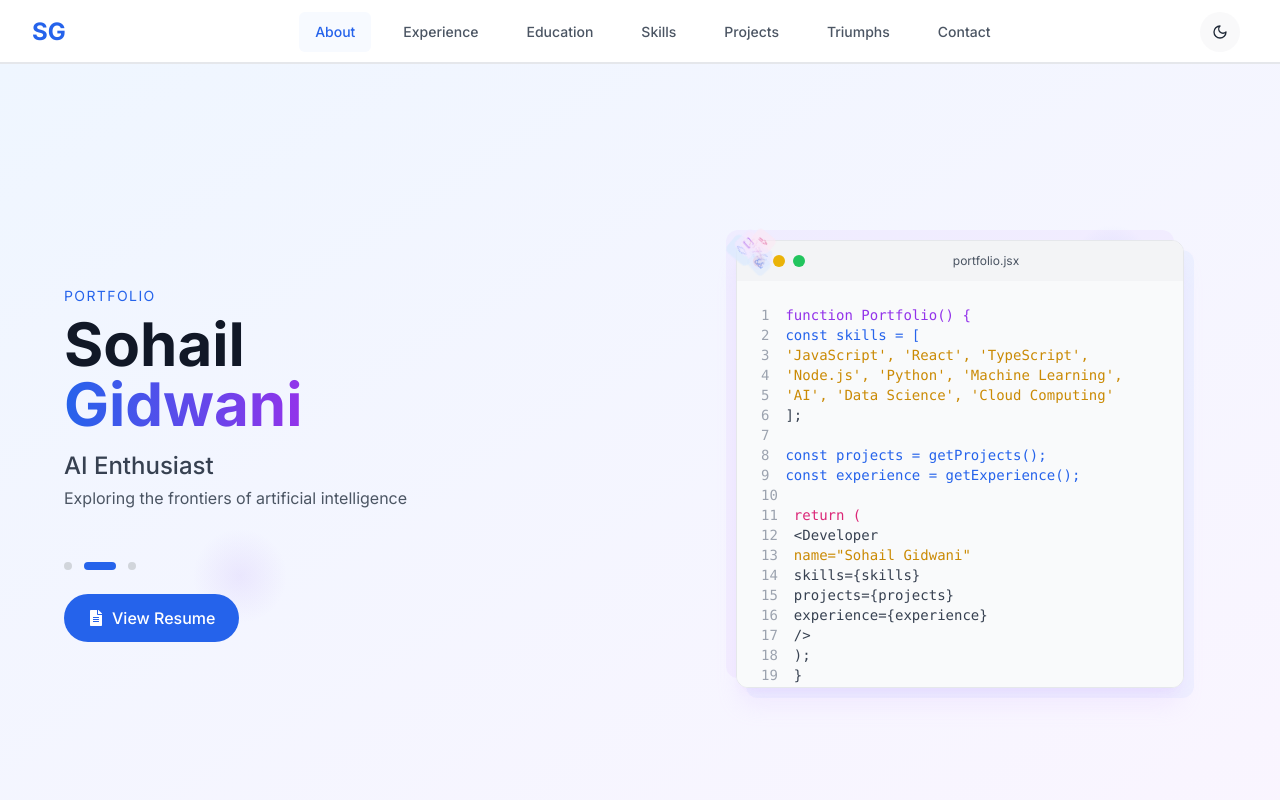
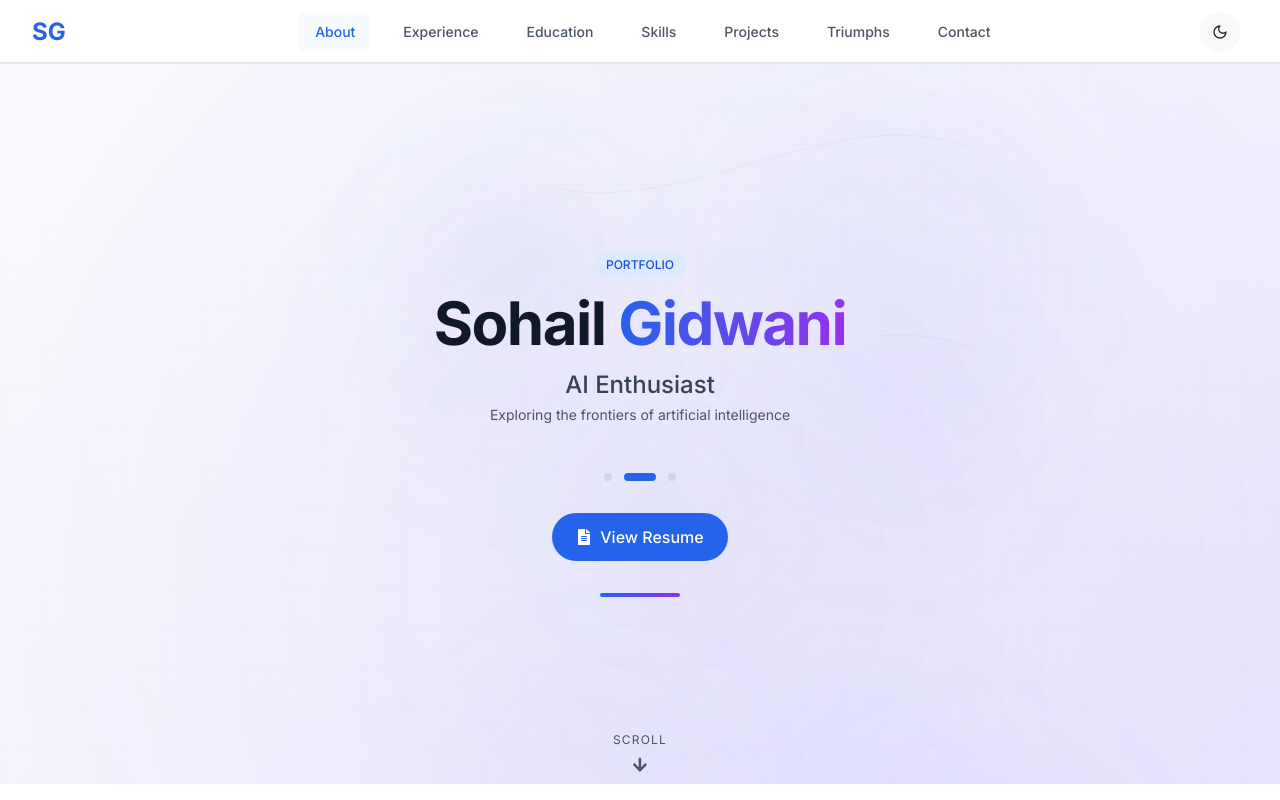
Before and after one commit to SohailGidwani/next-portfolio, a Next.js app: page / in a window 1280 px wide. Shown: the top 800 px of the page. Built offline with nearby package versions, Linux system fonts and the light colour scheme.

Commit message:
Refactor Hero component to enhance visual effects and streamline code by removing unused state and optimizing animations.

```diff
--- a/app/components/Hero.tsx
+++ b/app/components/Hero.tsx
@@ -3,7 +3,7 @@
 import { useEffect, useRef, useState } from "react"
 import { motion, useScroll, useTransform, AnimatePresence } from "framer-motion"
 import { useTheme } from "next-themes"
-import { FaFileAlt, FaArrowDown, FaArrowRight } from "react-icons/fa"
+import { FaFileAlt, FaArrowDown } from "react-icons/fa"
 
 interface HeroProps {
   setActiveSection: (section: string) => void
@@ -15,7 +15,6 @@ export default function Hero({ setActiveSection }: HeroProps) {
   const [mounted, setMounted] = useState(false)
   const [activeIndex, setActiveIndex] = useState(0)
   const [isResumeHovered, setIsResumeHovered] = useState(false)
-  const [isMobile, setIsMobile] = useState(false)
 
   // For parallax scrolling effect
   const { scrollYProgress } = useScroll({
@@ -23,25 +22,10 @@ export default function Hero({ setActiveSection }: HeroProps) {
     offset: ["start start", "end start"],
   })
 
-  const y1 = useTransform(scrollYProgress, [0, 1], [0, 100])
-  const y2 = useTransform(scrollYProgress, [0, 1], [0, 200])
-  const y3 = useTransform(scrollYProgress, [0, 1], [0, 300])
-
-  const opacitySection = useTransform(scrollYProgress, [0, 0.8], [1, 0])
+  const opacity = useTransform(scrollYProgress, [0, 0.5], [1, 0])
 
   useEffect(() => {
     setMounted(true)
-
-    // Check if mobile
-    const checkIfMobile = () => {
-      setIsMobile(window.innerWidth < 768) // 768px is the md breakpoint in Tailwind
-    }
-
-    // Initial check
-    checkIfMobile()
-
-    // Add event listener for window resize
-    window.addEventListener("resize", checkIfMobile)
 
     // Intersection observer for section detection
     const observer = new IntersectionObserver(
@@ -68,7 +52,6 @@ export default function Hero({ setActiveSection }: HeroProps) {
         observer.unobserve(sectionRef.current)
       }
       clearInterval(interval)
-      window.removeEventListener("resize", checkIfMobile)
     }
   }, [setActiveSection])
 
@@ -89,81 +72,183 @@ export default function Hero({ setActiveSection }: HeroProps) {
   return (
     <section
       ref={sectionRef}
-      className={`relative h-screen max-h-[800px] overflow-hidden ${isDark ? "bg-black" : "bg-white"}`}
+      className="relative overflow-hidden"
+      style={{
+        height: "calc(100vh - 80px)",
+        maxHeight: "800px",
+      }}
     >
-      {/* Diagonal split background */}
-      <div className="absolute inset-0 z-0">
+      {/* Base gradient background */}
       <div
-          className={`absolute inset-0 ${
-            isDark ? "bg-gradient-to-br from-blue-950 to-purple-950" : "bg-gradient-to-br from-blue-50 to-purple-50"
-          }`}
-        ></div>
+        className="absolute inset-0 transition-colors duration-1000"
+        style={{
+          background: isDark
+            ? "linear-gradient(135deg, #0f172a 0%, #1e1b4b 100%)"
+            : "linear-gradient(135deg, #f8fafc 0%, #ede9fe 100%)",
+        }}
+      />
 
-        <svg className="absolute inset-0 w-full h-full" preserveAspectRatio="none">
+      {/* Animated gradient overlay */}
+      <div className="absolute inset-0 overflow-hidden opacity-30">
+        <motion.div
+          className="absolute inset-0 w-[200%] h-[200%]"
+          animate={{
+            x: [0, -500],
+            y: [0, -500],
+          }}
+          transition={{
+            duration: 60,
+            repeat: Number.POSITIVE_INFINITY,
+            repeatType: "reverse",
+            ease: "linear",
+          }}
+          style={{
+            background: isDark
+              ? "radial-gradient(circle at 30% 40%, rgba(79, 70, 229, 0.4) 0%, transparent 40%), radial-gradient(circle at 70% 60%, rgba(124, 58, 237, 0.4) 0%, transparent 40%)"
+              : "radial-gradient(circle at 30% 40%, rgba(79, 70, 229, 0.2) 0%, transparent 40%), radial-gradient(circle at 70% 60%, rgba(124, 58, 237, 0.2) 0%, transparent 40%)",
+          }}
+        />
+      </div>
+
+      {/* Animated mesh grid */}
+      <div className="absolute inset-0 overflow-hidden">
+        <svg width="100%" height="100%" className="absolute inset-0 opacity-[0.03]">
           <defs>
-            <linearGradient id="grad1" x1="0%" y1="0%" x2="100%" y2="100%">
-              <stop offset="0%" style={{ stopColor: isDark ? "#0f172a" : "#f8fafc", stopOpacity: 0.8 }} />
-              <stop offset="100%" style={{ stopColor: isDark ? "#1e1b4b" : "#ede9fe", stopOpacity: 0.8 }} />
-            </linearGradient>
+            <pattern id="grid-pattern" width="40" height="40" patternUnits="userSpaceOnUse">
+              <path d="M 40 0 L 0 0 0 40" fill="none" stroke={isDark ? "white" : "black"} strokeWidth="0.5" />
+            </pattern>
           </defs>
-          <polygon points="0,0 100%,0 0,100%" fill="url(#grad1)" />
+          <rect width="100%" height="100%" fill="url(#grid-pattern)" />
+        </svg>
+        <motion.div
+          className="absolute inset-0"
+          animate={{
+            scale: [1, 1.1, 1],
+            rotate: [0, 1, 0],
+          }}
+          transition={{
+            duration: 20,
+            repeat: Number.POSITIVE_INFINITY,
+            repeatType: "reverse",
+            ease: "linear",
+          }}
+        />
+      </div>
+
+      {/* Floating orbs */}
+      <div className="absolute inset-0 overflow-hidden">
+        {[...Array(8)].map((_, i) => {
+          const size = Math.random() * 300 + 100
+          return (
+            <motion.div
+              key={i}
+              className={`absolute rounded-full blur-3xl`}
+              style={{
+                width: size,
+                height: size,
+                background: isDark
+                  ? i % 2 === 0
+                    ? "rgba(59, 130, 246, 0.03)"
+                    : "rgba(139, 92, 246, 0.03)"
+                  : i % 2 === 0
+                    ? "rgba(59, 130, 246, 0.03)"
+                    : "rgba(139, 92, 246, 0.03)",
+                top: `${Math.random() * 100}%`,
+                left: `${Math.random() * 100}%`,
+              }}
+              animate={{
+                x: [Math.random() * 100 - 50, Math.random() * 100 - 50, Math.random() * 100 - 50],
+                y: [Math.random() * 100 - 50, Math.random() * 100 - 50, Math.random() * 100 - 50],
+              }}
+              transition={{
+                duration: Math.random() * 30 + 30,
+                repeat: Number.POSITIVE_INFINITY,
+                repeatType: "reverse",
+                ease: "linear",
+              }}
+            />
+          )
+        })}
+      </div>
+
+      {/* Animated lines */}
+      <div className="absolute inset-0 overflow-hidden">
+        <svg width="100%" height="100%" className="absolute inset-0" style={{ opacity: isDark ? 0.05 : 0.03 }}>
+          <motion.path
+            d="M0,100 C150,200 350,0 500,100 C650,200 850,0 1000,100"
+            stroke={isDark ? "white" : "black"}
+            strokeWidth="1"
+            fill="none"
+            initial={{ pathLength: 0, pathOffset: 1 }}
+            animate={{ pathLength: 1, pathOffset: 0 }}
+            transition={{
+              duration: 15,
+              repeat: Number.POSITIVE_INFINITY,
+              ease: "linear",
+            }}
+          />
+          <motion.path
+            d="M0,300 C150,400 350,200 500,300 C650,400 850,200 1000,300"
+            stroke={isDark ? "white" : "black"}
+            strokeWidth="1"
+            fill="none"
+            initial={{ pathLength: 0, pathOffset: 1 }}
+            animate={{ pathLength: 1, pathOffset: 0 }}
+            transition={{
+              duration: 15,
+              repeat: Number.POSITIVE_INFINITY,
+              ease: "linear",
+              delay: 5,
+            }}
+          />
+          <motion.path
+            d="M0,500 C150,600 350,400 500,500 C650,600 850,400 1000,500"
+            stroke={isDark ? "white" : "black"}
+            strokeWidth="1"
+            fill="none"
+            initial={{ pathLength: 0, pathOffset: 1 }}
+            animate={{ pathLength: 1, pathOffset: 0 }}
+            transition={{
+              duration: 15,
+              repeat: Number.POSITIVE_INFINITY,
+              ease: "linear",
+              delay: 10,
+            }}
+          />
         </svg>
       </div>
 
-      {/* Floating elements */}
+      {/* Main content */}
+      <div className="relative z-10 container mx-auto px-6 h-full flex flex-col justify-center items-center py-10">
         <motion.div
-        className="absolute top-[20%] right-[10%] w-12 h-12 md:w-20 md:h-20 rounded-full opacity-20"
-        style={{
-          background: isDark
-            ? "radial-gradient(circle, rgba(59,130,246,0.6) 0%, rgba(59,130,246,0) 70%)"
-            : "radial-gradient(circle, rgba(37,99,235,0.4) 0%, rgba(37,99,235,0) 70%)",
-          y: y1,
-        }}
-      />
+          className="max-w-3xl mx-auto text-center"
+          style={{ opacity }}
+          initial={{ opacity: 0, y: 20 }}
+          animate={{ opacity: 1, y: 0 }}
+          transition={{ duration: 0.8 }}
+        >
+          {/* Subtle badge */}
+          <motion.div
+            className={`inline-block px-3 py-1 rounded-full text-xs font-medium mb-4 ${
+              isDark ? "bg-blue-900/50 text-blue-300" : "bg-blue-100 text-blue-700"
+            }`}
+            initial={{ opacity: 0, y: -20 }}
+            animate={{ opacity: 1, y: 0 }}
+            transition={{ duration: 0.5, delay: 0.1 }}
+          >
+            PORTFOLIO
+          </motion.div>
 
-      <motion.div
-        className="absolute bottom-[30%] left-[15%] w-16 h-16 md:w-24 md:h-24 rounded-full opacity-20"
-        style={{
-          background: isDark
-            ? "radial-gradient(circle, rgba(139,92,246,0.6) 0%, rgba(139,92,246,0) 70%)"
-            : "radial-gradient(circle, rgba(124,58,237,0.4) 0%, rgba(124,58,237,0) 70%)",
-          y: y2,
-        }}
-      />
-
-      <motion.div
-        className="absolute top-[60%] right-[20%] w-20 h-20 md:w-32 md:h-32 rounded-full opacity-20"
-        style={{
-          background: isDark
-            ? "radial-gradient(circle, rgba(236,72,153,0.6) 0%, rgba(236,72,153,0) 70%)"
-            : "radial-gradient(circle, rgba(219,39,119,0.4) 0%, rgba(219,39,119,0) 70%)",
-          y: y3,
-        }}
-      />
-
-      {/* Main content */}
-      <motion.div className="relative z-10 w-full h-full flex flex-col md:flex-row" style={{ opacity: opacitySection }}>
-        {/* Left side - Name and title */}
-        <div
-          className={`w-full ${isMobile ? "mx-auto max-w-md" : "md:w-1/2"} h-full flex flex-col justify-center px-6 md:px-12 lg:px-16`}
-        >
-          <motion.div
-            initial={{ opacity: 0, x: -30 }}
-            animate={{ opacity: 1, x: 0 }}
-            transition={{ duration: 0.8, ease: "easeOut" }}
-            className={isMobile ? "text-center" : "max-w-md"}
-          >
-            <h2 className={`text-sm uppercase tracking-widest mb-2 ${isDark ? "text-blue-400" : "text-blue-600"}`}>
-              Portfolio
-            </h2>
-
-            <h1
-              className={`text-4xl sm:text-5xl md:text-5xl lg:text-6xl font-bold mb-4 ${
+          {/* Name */}
+          <motion.h1
+            className={`text-4xl sm:text-5xl md:text-6xl font-bold mb-4 tracking-tight ${
               isDark ? "text-white" : "text-gray-900"
             }`}
+            initial={{ opacity: 0 }}
+            animate={{ opacity: 1 }}
+            transition={{ duration: 0.5, delay: 0.2 }}
           >
-              Sohail
-              <br />
+            Sohail{" "}
             <span
               className={`${
                 isDark
@@ -173,9 +258,10 @@ export default function Hero({ setActiveSection }: HeroProps) {
             >
               Gidwani
             </span>
-            </h1>
+          </motion.h1>
 
-            <div className="h-20 md:h-24 mb-4">
+          {/* Rotating titles */}
+          <div className="h-20 mb-6">
             <AnimatePresence mode="wait">
               <motion.div
                 key={activeIndex}
@@ -183,22 +269,20 @@ export default function Hero({ setActiveSection }: HeroProps) {
                 animate={{ opacity: 1, y: 0 }}
                 exit={{ opacity: 0, y: -20 }}
                 transition={{ duration: 0.5 }}
+                className="flex flex-col items-center"
               >
-                  <h3
-                    className={`text-lg sm:text-xl md:text-2xl font-medium mb-1 ${
-                      isDark ? "text-gray-300" : "text-gray-700"
-                    }`}
-                  >
+                <h2 className={`text-xl sm:text-2xl font-medium mb-1 ${isDark ? "text-gray-300" : "text-gray-700"}`}>
                   {showcaseItems[activeIndex].title}
-                  </h3>
-                  <p className={`text-sm md:text-base ${isDark ? "text-gray-400" : "text-gray-600"}`}>
+                </h2>
+                <p className={`text-sm max-w-lg ${isDark ? "text-gray-400" : "text-gray-600"}`}>
                   {showcaseItems[activeIndex].description}
                 </p>
               </motion.div>
             </AnimatePresence>
           </div>
 
-            <div className={`flex space-x-3 mb-6 ${isMobile ? "justify-center" : ""}`}>
+          {/* Indicator dots */}
+          <div className="flex justify-center space-x-3 mb-8">
             {[0, 1, 2].map((index) => (
               <button
                 key={index}
@@ -221,30 +305,19 @@ export default function Hero({ setActiveSection }: HeroProps) {
           <motion.button
             className={`group relative overflow-hidden px-6 py-3 rounded-full font-medium text-base ${
               isDark ? "bg-blue-600 text-white hover:bg-blue-700" : "bg-blue-600 text-white hover:bg-blue-700"
-              } transition-colors duration-300 ${isMobile ? "mx-auto" : ""}`}
+            } transition-colors duration-300`}
             onHoverStart={() => setIsResumeHovered(true)}
             onHoverEnd={() => setIsResumeHovered(false)}
             onClick={() => window.open("/documents/Sohail_Gidwani_Resume_2024.pdf", "_blank")}
             whileHover={{ scale: 1.05 }}
             whileTap={{ scale: 0.95 }}
+            initial={{ opacity: 0, y: 20 }}
+            animate={{ opacity: 1, y: 0 }}
+            transition={{ duration: 0.5, delay: 0.4 }}
           >
             <span className="relative z-10 flex items-center">
-                <motion.span
-                  className="mr-2 flex items-center justify-center"
-                  animate={isResumeHovered ? { rotate: 360 } : { rotate: 0 }}
-                  transition={{ duration: 0.5 }}
-                >
-                  {isResumeHovered ? <FaArrowRight /> : <FaFileAlt />}
-                </motion.span>
-                <span className="relative">
-                  View Resume
-                  <motion.span
-                    className={`absolute -bottom-1 left-0 h-0.5 ${isDark ? "bg-white" : "bg-white"} rounded-full`}
-                    initial={{ width: 0 }}
-                    animate={{ width: isResumeHovered ? "100%" : 0 }}
-                    transition={{ duration: 0.3 }}
-                  />
-                </span>
+              <FaFileAlt className="mr-2" />
+              <span>View Resume</span>
             </span>
 
             {/* Button glow effect */}
@@ -255,54 +328,29 @@ export default function Hero({ setActiveSection }: HeroProps) {
               transition={{ duration: 0.3 }}
               style={{ originX: 0, originY: 0 }}
             />
+          </motion.button>
 
-              {/* Button particles */}
-              {isResumeHovered && (
-                <>
-                  {[...Array(8)].map((_, i) => (
+          {/* Decorative element */}
           <motion.div
-                      key={i}
-                      className="absolute w-1 h-1 rounded-full bg-white"
-                      initial={{
-                        x: 0,
-                        y: 0,
-                        opacity: 0.7,
-                      }}
-                      animate={{
-                        x: (Math.random() - 0.5) * 100,
-                        y: (Math.random() - 0.5) * 100,
-                        opacity: 0,
-                      }}
-                      transition={{ duration: 0.8 }}
-                      style={{
-                        left: "50%",
-                        top: "50%",
-                      }}
+            className={`mt-8 w-20 h-1 rounded-full mx-auto ${
+              isDark ? "bg-gradient-to-r from-blue-400 to-purple-400" : "bg-gradient-to-r from-blue-600 to-purple-600"
+            }`}
+            initial={{ width: 0 }}
+            animate={{ width: "5rem" }}
+            transition={{ duration: 0.8, delay: 0.6 }}
           />
-                  ))}
-                </>
-              )}
-            </motion.button>
         </motion.div>
       </div>
-
-        {/* Right side - DESKTOP ONLY: Interactive Code Visualization */}
-        {!isMobile && (
-          <div className="hidden md:flex w-1/2 h-full items-center justify-center">
-            <CodeVisualization isDark={isDark} />
-          </div>
-        )}
-      </motion.div>
 
       {/* Scroll indicator */}
       <motion.div
         className="absolute bottom-4 left-1/2 transform -translate-x-1/2 z-10"
         initial={{ opacity: 0 }}
         animate={{ opacity: 1 }}
-        transition={{ delay: 1.2, duration: 0.8 }}
+        transition={{ delay: 1, duration: 0.8 }}
       >
         <motion.div
-          className={`flex flex-col items-center cursor-pointer`}
+          className="flex flex-col items-center cursor-pointer"
           onClick={() => {
             // Scroll to the next section
             const aboutSection = document.getElementById("about")
@@ -323,211 +371,3 @@ export default function Hero({ setActiveSection }: HeroProps) {
     </section>
   )
 }
-
-// Separate component for the code visualization (desktop only)
-function CodeVisualization({ isDark }: { isDark: boolean }) {
-  const [mousePosition, setMousePosition] = useState({ x: 0, y: 0 })
-  const containerRef = useRef<HTMLDivElement>(null)
-  const [codeLines, setCodeLines] = useState<string[]>([])
-  const [currentLine, setCurrentLine] = useState(0)
-  const [isTyping, setIsTyping] = useState(true)
-
-  // Code to be typed out
-  const fullCode = [
-    "function Portfolio() {",
-    "  const skills = [",
-    "    'JavaScript', 'React', 'TypeScript',",
-    "    'Node.js', 'Python', 'Machine Learning',",
-    "    'AI', 'Data Science', 'Cloud Computing'",
-    "  ];",
-    "",
-    "  const projects = getProjects();",
-    "  const experience = getExperience();",
-    "",
-    "  return (",
-    "    <Developer",
-    '      name="Sohail Gidwani"',
-    "      skills={skills}",
-    "      projects={projects}",
-    "      experience={experience}",
-    "    />",
-    "  );",
-    "}",
-    "",
-    "// Explore my work below",
-  ]
-
-  useEffect(() => {
-    // Track mouse position for interactive elements
-    const handleMouseMove = (e: MouseEvent) => {
-      if (containerRef.current) {
-        const rect = containerRef.current.getBoundingClientRect()
-        setMousePosition({
-          x: (e.clientX - rect.left) / rect.width - 0.5,
-          y: (e.clientY - rect.top) / rect.height - 0.5,
-        })
-      }
-    }
-
-    window.addEventListener("mousemove", handleMouseMove)
-
-    // Typing animation
-    if (isTyping && currentLine < fullCode.length) {
-      const timer = setTimeout(
-        () => {
-          setCodeLines((prev) => [...prev, fullCode[currentLine]])
-          setCurrentLine((prev) => prev + 1)
-        },
-        Math.random() * 100 + 50,
-      ) // Random typing speed for realism
-
-      return () => clearTimeout(timer)
-    } else if (currentLine >= fullCode.length) {
-      setIsTyping(false)
-    }
-
-    return () => {
-      window.removeEventListener("mousemove", handleMouseMove)
-    }
-  }, [currentLine, isTyping, fullCode])
-
-  // Function to get syntax highlighting classes
-  const getSyntaxClass = (line: string) => {
-    if (line.trim().startsWith("function")) {
-      return isDark ? "text-purple-400" : "text-purple-600"
-    } else if (line.trim().startsWith("const") || line.trim().startsWith("let") || line.trim().startsWith("var")) {
-      return isDark ? "text-blue-400" : "text-blue-600"
-    } else if (line.includes("return")) {
-      return isDark ? "text-pink-400" : "text-pink-600"
-    } else if (line.includes("//")) {
-      return isDark ? "text-green-400" : "text-green-600"
-    } else if (line.includes('"') || line.includes("'")) {
-      return isDark ? "text-yellow-300" : "text-yellow-600"
-    } else {
-      return isDark ? "text-gray-300" : "text-gray-700"
-    }
-  }
-
-  return (
-    <motion.div
-      ref={containerRef}
-      className="relative w-full max-w-md aspect-square"
-      style={{
-        transform: `perspective(1000px) rotateY(${mousePosition.x * 10}deg) rotateX(${-mousePosition.y * 10}deg)`,
-        transformStyle: "preserve-3d",
-        transition: "transform 0.2s ease-out",
-      }}
-    >
-      {/* Code editor window */}
-      <motion.div
-        className={`absolute inset-0 rounded-xl overflow-hidden ${
-          isDark
-            ? "bg-gray-900 border border-gray-700 shadow-xl shadow-purple-900/20"
-            : "bg-white border border-gray-200 shadow-xl shadow-purple-300/20"
-        }`}
-        initial={{ opacity: 0, scale: 0.9 }}
-        animate={{ opacity: 1, scale: 1 }}
-        transition={{ duration: 0.8, ease: "easeOut" }}
-      >
-        {/* Editor header */}
-        <div className={`h-10 ${isDark ? "bg-gray-800" : "bg-gray-100"} flex items-center px-4`}>
-          <div className="flex space-x-2">
-            <div className="w-3 h-3 rounded-full bg-red-500"></div>
-            <div className="w-3 h-3 rounded-full bg-yellow-500"></div>
-            <div className="w-3 h-3 rounded-full bg-green-500"></div>
-          </div>
-          <div className={`text-xs mx-auto ${isDark ? "text-gray-400" : "text-gray-600"}`}>portfolio.jsx</div>
-        </div>
-
-        {/* Code content */}
-        <div
-          className={`p-6 h-[calc(100%-2.5rem)] overflow-hidden font-mono text-sm ${
-            isDark ? "bg-gray-900" : "bg-gray-50"
-          }`}
-        >
-          <div className="relative">
-            {codeLines.map((line, index) => (
-              <div key={index} className="flex">
-                <span className={`mr-4 select-none ${isDark ? "text-gray-600" : "text-gray-400"}`}>{index + 1}</span>
-                <span className={getSyntaxClass(line)}>{line}</span>
-              </div>
-            ))}
-
-            {/* Blinking cursor */}
-            {isTyping && (
-              <motion.span
-                className={`inline-block w-2 h-5 ml-1 ${isDark ? "bg-blue-400" : "bg-blue-600"}`}
-                animate={{ opacity: [1, 0, 1] }}
-                transition={{ duration: 1, repeat: Number.POSITIVE_INFINITY }}
-                style={{
-                  position: "absolute",
-                  left: codeLines[currentLine - 1]?.length * 8 || 0,
-                  top: (currentLine - 1) * 24 || 0,
-                }}
-              />
-            )}
-          </div>
-        </div>
-      </motion.div>
-
-      {/* Floating code particles */}
-      <div className="absolute inset-0 pointer-events-none">
-        {["<>", "/>", "{}", "()", "[]", "=>", "&&", "||", "===", "!=="].map((symbol, index) => (
-          <motion.div
-            key={index}
-            className={`absolute text-xs font-mono px-2 py-1 rounded-md ${
-              isDark
-                ? index % 3 === 0
-                  ? "bg-blue-900/30 text-blue-400"
-                  : index % 3 === 1
-                    ? "bg-purple-900/30 text-purple-400"
-                    : "bg-pink-900/30 text-pink-400"
-                : index % 3 === 0
-                  ? "bg-blue-100 text-blue-600"
-                  : index % 3 === 1
-                    ? "bg-purple-100 text-purple-600"
-                    : "bg-pink-100 text-pink-600"
-            }`}
-            initial={{
-              x: Math.random() * 100 - 50 + "%",
-              y: Math.random() * 100 - 50 + "%",
-              opacity: 0,
-              scale: 0,
-              rotate: Math.random() * 180 - 90,
-            }}
-            animate={{
-              opacity: [0, 0.8, 0],
-              scale: [0, 1, 0],
-              x: `${Math.random() * 120 - 60}%`,
-              y: `${Math.random() * 120 - 60}%`,
-              rotate: Math.random() * 360 - 180,
-            }}
-            transition={{
-              repeat: Number.POSITIVE_INFINITY,
-              duration: Math.random() * 10 + 10,
-              delay: index * 0.5,
-              ease: "linear",
-            }}
-          >
-            {symbol}
-          </motion.div>
-        ))}
-      </div>
-
-      {/* Decorative elements */}
-      <motion.div
-        className={`absolute -z-10 w-full h-full rounded-xl ${isDark ? "bg-blue-500/10" : "bg-blue-500/5"}`}
-        initial={{ opacity: 0, x: 20, y: 20 }}
-        animate={{ opacity: 1, x: 10, y: 10 }}
-        transition={{ duration: 0.8, delay: 0.4 }}
-      />
-
-      <motion.div
-        className={`absolute -z-20 w-full h-full rounded-xl ${isDark ? "bg-purple-500/10" : "bg-purple-500/5"}`}
-        initial={{ opacity: 0, x: -20, y: -20 }}
-        animate={{ opacity: 1, x: -10, y: -10 }}
-        transition={{ duration: 0.8, delay: 0.6 }}
-      />
-    </motion.div>
-  )
-}
```
Lines whose indentation alone changed are shown as unchanged.
